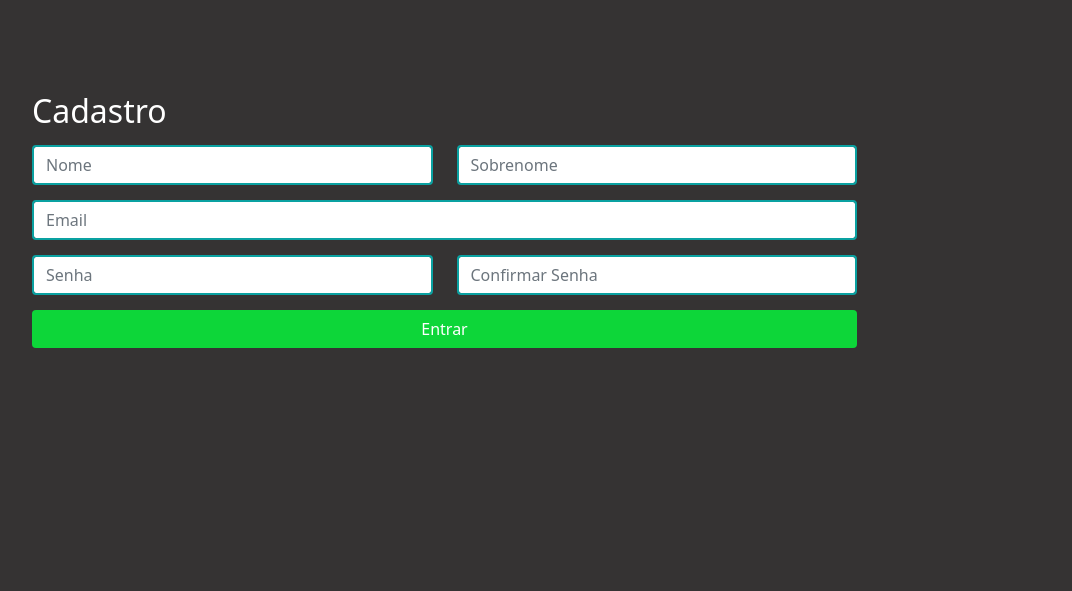
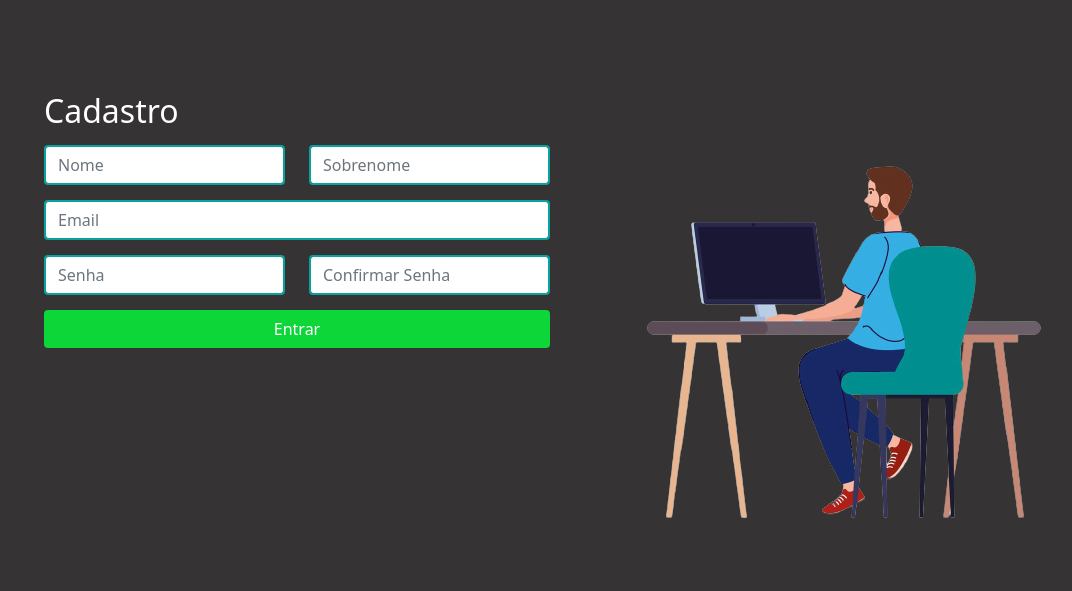
Before and after one commit to GleydsonRodrigues/Rede_social, a PHP site: page /Cadastro.php in a window 1280 px wide. Shown: the top 591 px of the page, without its empty margins (58-1130 px from the left). Run offline with PHP 8.4, Linux system fonts and the light colour scheme.

Commit message:
melhorando o designer da pagina de codastro

```diff
--- a/Cadastro.php
+++ b/Cadastro.php
@@ -67,7 +67,7 @@ if (isset($_POST["nome"])) {
     <meta name="viewport" content="width=device-width, initial-scale=1.0">
     <!-- CSS only -->
     <link href="https://cdn.jsdelivr.net/npm/bootstrap@5.0.0-beta1/dist/css/bootstrap.min.css" rel="stylesheet" integrity="sha384-giJF6kkoqNQ00vy+HMDP7azOuL0xtbfIcaT9wjKHr8RbDVddVHyTfAAsrekwKmP1" crossorigin="anonymous">
-    <link rel="stylesheet" href="css/styleLogin.css">
+    <link rel="stylesheet" href="css/styleLoginCadastro.css">
     <title>Cadastro</title>
 </head>
 
@@ -75,13 +75,11 @@ if (isset($_POST["nome"])) {
 
     <div class="container">
         <div class="row">
+            <div class="col-6">
                 <div class="form">
-                <div class="form-no-meio-da-tela">
-                    <div class="">
                     <p class="h2">Cadastro</p>
-                    </div>
                     <form action="Cadastro.php" method="post">
-                        <div class="col-9">
+
 
                         <div class="form-group row coluna-form">
                             <div class="col-6">
@@ -111,7 +109,10 @@ if (isset($_POST["nome"])) {
                             <button class="btn botao" type="submit" value="cadastrar" name="btnCadastrar">Entrar</button>
                         </div>
                     </form>
-
+                </div>
+            </div>
+            <div class="col-6">
+                <img src="img/imagem-cadastro.png" alt="">
             </div>
         </div>
     </div>
@@ -121,12 +122,6 @@ if (isset($_POST["nome"])) {
     }
 
     ?>
-
-
-    </div>
-
-
-
     <!-- JavaScript Bundle with Popper -->
     <script src="https://cdn.jsdelivr.net/npm/bootstrap@5.0.0-beta1/dist/js/bootstrap.bundle.min.js" integrity="sha384-ygbV9kiqUc6oa4msXn9868pTtWMgiQaeYH7/t7LECLbyPA2x65Kgf80OJFdroafW" crossorigin="anonymous"></script>
 </body>
--- a/css/styleLogin.css
+++ b/css/styleLoginCadastro.css
@@ -5,7 +5,6 @@ body{
 }
 .form{
     color: white;
-    display: table;
     padding: 0px 20px;
 }
 .texto-login{
--- a/index.php
+++ b/index.php
@@ -45,7 +45,7 @@ if (isset($_POST["email"])) {
     <meta name="viewport" content="width=device-width, initial-scale=1.0">
     <!-- CSS only -->
     <link href="https://cdn.jsdelivr.net/npm/bootstrap@5.0.0-beta1/dist/css/bootstrap.min.css" rel="stylesheet" integrity="sha384-giJF6kkoqNQ00vy+HMDP7azOuL0xtbfIcaT9wjKHr8RbDVddVHyTfAAsrekwKmP1" crossorigin="anonymous">
-    <link rel="stylesheet" href="css/styleLogin.css">
+    <link rel="stylesheet" href="css/styleLoginCadastro.css">
     <title>Login</title>
 </head>
 
```
Also changed, not shown: img/imagem-cadastro.png (added). Lines whose indentation alone changed are shown as unchanged.
